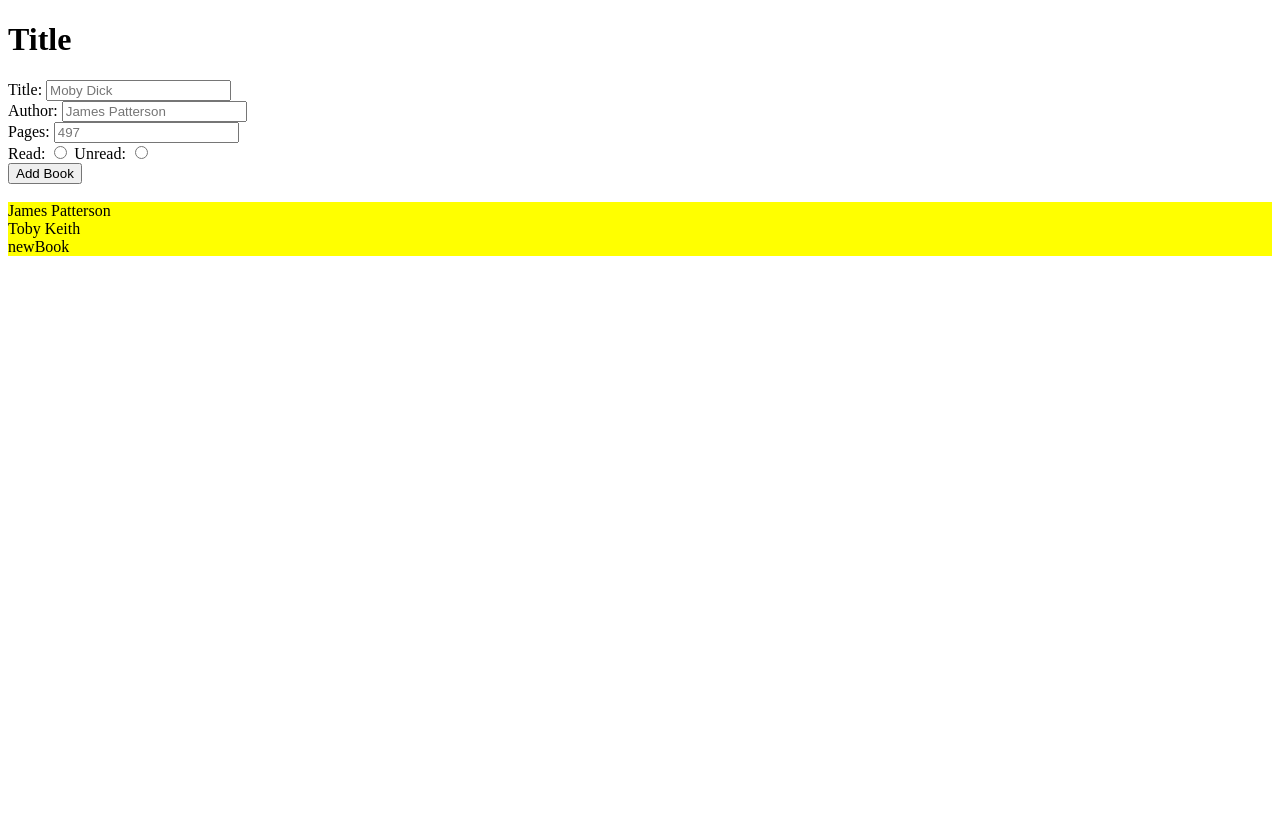
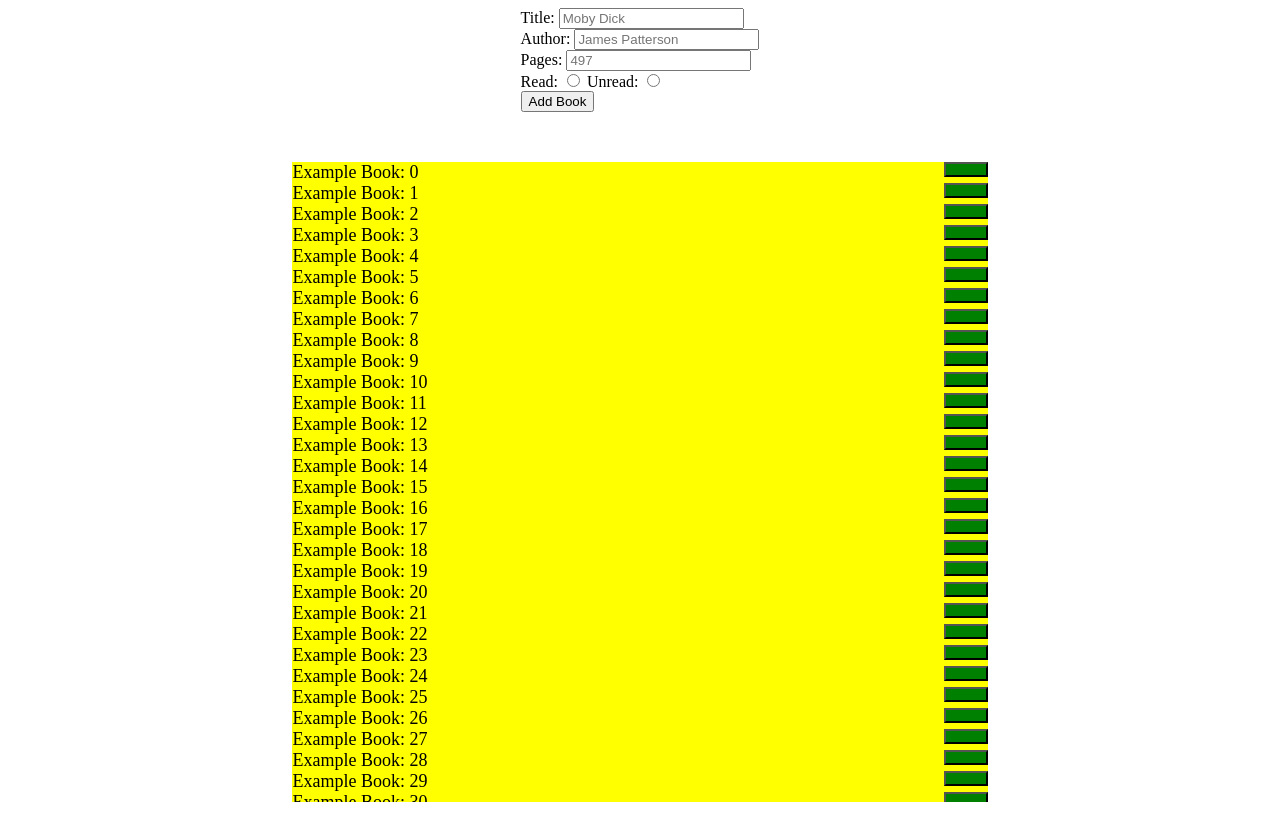
Before and after one commit to Zytaveon/Library, a plain HTML site: page index.html in a window 1280 px wide. Both pictures are taken after typing "Sample", "Sample", "5" into the empty fields and a click on the button "Add Book". Before the commit the page ends 800 px from the top, so only its background shows below. Drawn offline with Linux system fonts and the light colour scheme.

Commit message:
Improvements to Library class.

```diff
--- a/index.html
+++ b/index.html
@@ -7,9 +7,7 @@
     <title>Library</title>
 </head>
 <body>
-    <h1>
-        Title
-    </h1>
+    <div class = "screen">
 
         <form id = "form">
             <div>
@@ -61,15 +59,13 @@
             <button type = "submit"> Add Book</button>
 
         </form>
+
+
         <br>
 
         <div id = "library">
-        <div class = "book">
-            James Patterson
         </div>
-        <div class = "book">
-            Toby Keith
-        </div>
+
     </div>
 
 
--- a/index.js
+++ b/index.js
@@ -1,4 +1,5 @@
 const library = document.getElementById("library");
+const libList = [];
 
 const title = document.getElementById("title");
 let newTitle;
@@ -13,24 +14,81 @@ const has_read = document.getElementById("has_read");
 const not_read = document.getElementById("not_read");
 const form = document.getElementById("form");
 
+moreBooks();
+
 form.addEventListener('submit', (e) => {
-    let newTitle = title.value;
-    let newAuthor = author.value;
-    let newPages = pages.value;
-    console.log(newTitle + newAuthor + newPages);
+
+    //Create new book and add to array
+    libList.push(new Book(title.value, author.value, pages.value, has_read.checked));
+
+    //Reset Form
     title.value = "";
     author.value = "";
     pages.value = "";
+    has_read.checked = false;
+    not_read.checked = false;
 
     let newBook = document.createElement("div");
-    newBook.classList = "book";
-    newBook.innerText = "newBook";
+    let newButton = document.createElement("button");
+    newButton.classList.add("bookButton", "tryMe");
+    newBook.classList.add("book");
+    newBook.innerText = libList[libList.length - 1].title;
 
+    newBook.append(newButton);
     library.append(newBook);
-
-
-
 
     //Need this so window doesn't refresh
     e.preventDefault();
 })
+
+function Book(title, author, pages, read){
+    this.title = title;
+    this.author = author;
+    this.pages = pages;
+    this.read = read;
+}
+
+Book.prototype.sayName = function(){
+    console.log(this.title);
+}
+
+
+function moreBooks(){
+    for(let i = 0; i < 70; ++i){
+
+        let createBook = new Book(toString(i), toString(i), i, false);
+        libList.push(createBook);
+
+        let newBook = document.createElement("div");
+        newBook.innerText = "Example Book: " + i;
+        newBook.classList.add("book");
+
+        let newContainer = document.createElement("div");
+        newContainer.classList.add("buttonContainer")
+
+
+        let newButton = document.createElement("button");
+        newButton.classList.add("bookButton");
+        newButton.classList.add("readButton");
+        newButton.addEventListener('click', flipButton);
+
+
+        newContainer.append(newButton);
+        newBook.append(newContainer);
+        library.append(newBook);
+
+
+    }
+}
+
+function flipButton(event){
+    if(this.classList[1] == "readButton"){
+        this.classList.remove("readButton");
+        this.classList.add("unreadButton");
+    }
+
+    else{
+        this.classList.remove("unreadButton");
+        this.classList.add("readButton");
+    }
+}
--- a/styles.css
+++ b/styles.css
@@ -1,9 +1,45 @@
+.screen{
+    display: flex;
+    flex-direction: column;
+    align-items: center;
+}
+
 .book{
+    display: flex;
     background-color: yellow;
+    font-size: large;
 }
+
+.bookButton{
+    padding-top: 10px;
+    padding-left: 20px;
+    padding-right: 20px;
+    float: right;
+}
+
+.readButton{
+    background-color: green;
+}
+
+.unreadButton{
+    background-color: red;
+}
+
+.buttonContainer{
+    flex: 1;
+}
+
 
 #library{
     display: flex;
     background-color: green;
     flex-direction: column;
+    scroll-behavior: smooth;
+    background-position: 20%;
+    overflow: scroll;
+    height: 40rem;
+    margin: 2rem;
+    width: 55%;
+    position:relative;
+    overflow-x: hidden;
 }
```
Lines whose indentation alone changed are shown as unchanged.
